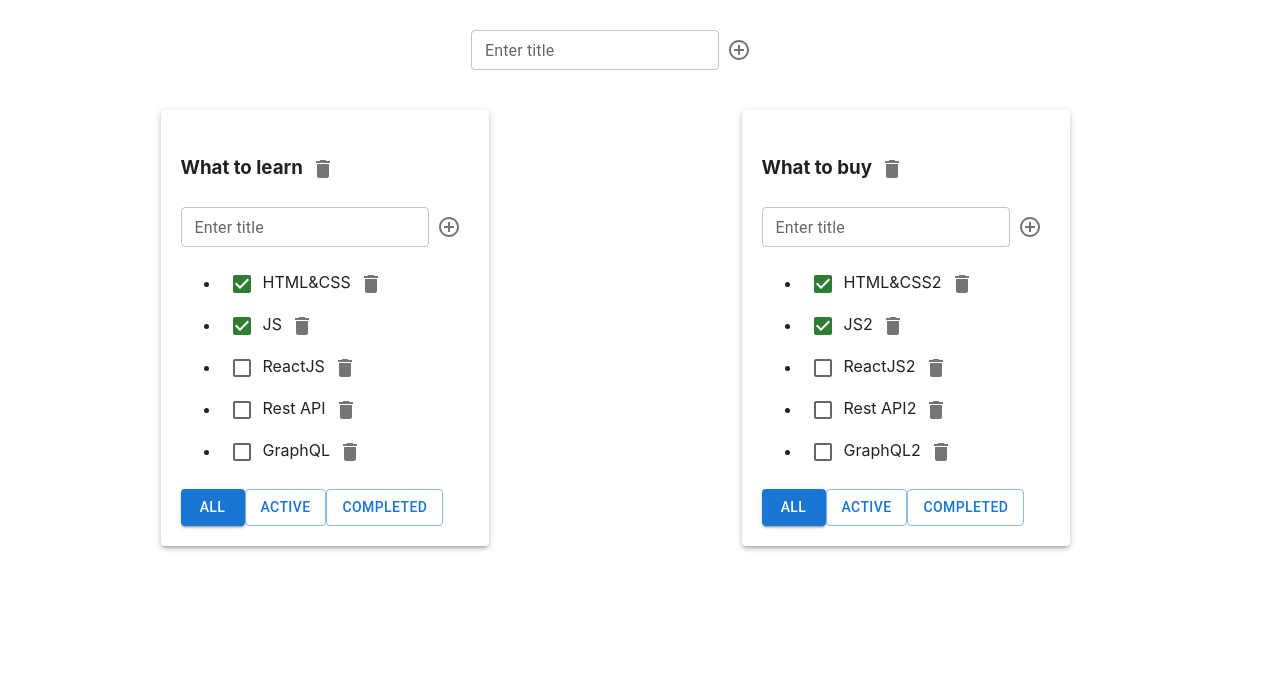
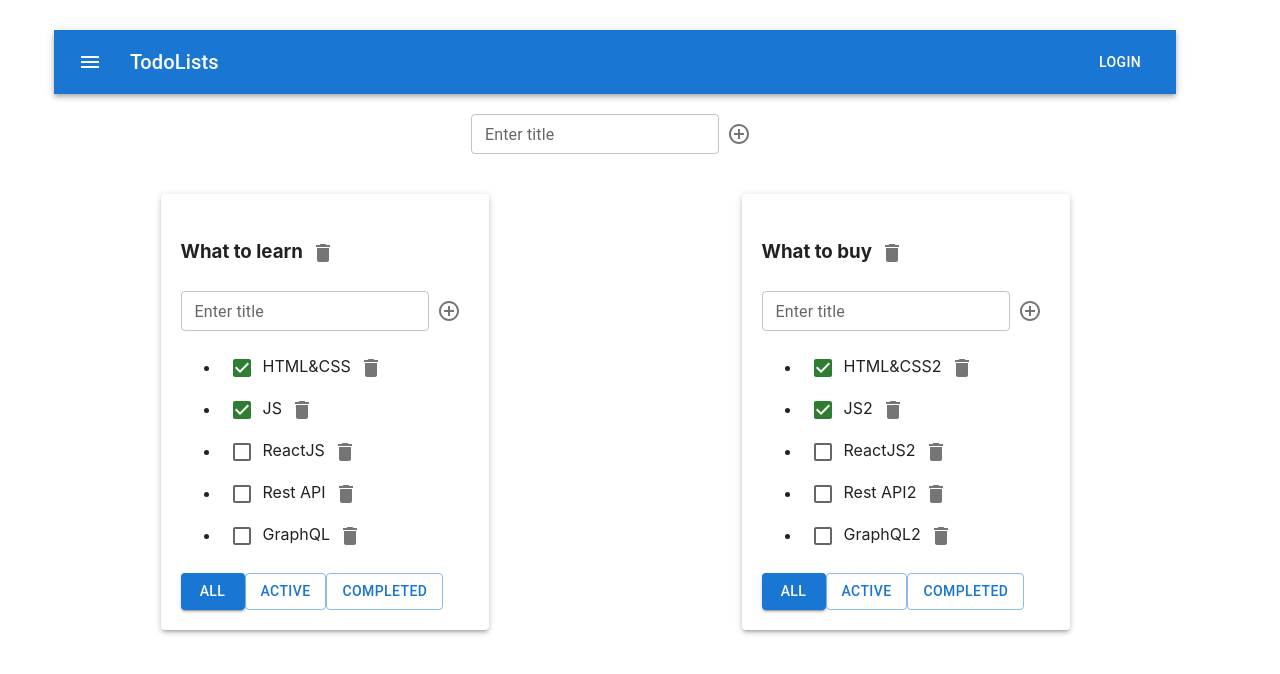
Before and after one commit to Yuhee2020/todolist, a React (Create React App) app: page / in a window 1280 px wide. Shown: the top 674 px of the page. Built offline with nearby package versions, Linux system fonts and the light colour scheme.

Commit message:
material ui

```diff
--- a/src/App.tsx
+++ b/src/App.tsx
@@ -4,6 +4,7 @@
 import {v1} from "uuid";
 import {FullInput} from "./components/FullInput";
 import {Container, Grid, Paper,} from "@mui/material";
+import ButtonAppBar from "./components/AppBar";
 
 export type FilterType = "all" | "active" | "completed"
 export type TodoListsType = {
@@ -74,11 +75,14 @@
     }
 
     return (
+
         <div className="App">
+
             <Container fixed>
+                <ButtonAppBar/>
                 <Grid container spacing={5} >
-                    <Grid item xs={12} style={{textAlign: 'center'}}>
-                        <FullInput callBack={addTodoList}/>
+                    <Grid item xs={12} style={{textAlign: 'center', marginTop:"20px"}}>
+                        <FullInput callBack={addTodoList} />
                     </Grid>
 
 
--- /dev/null
+++ b/src/components/AppBar.tsx
@@ -0,0 +1,32 @@
+import * as React from 'react';
+import AppBar from '@mui/material/AppBar';
+import Box from '@mui/material/Box';
+import Toolbar from '@mui/material/Toolbar';
+import Typography from '@mui/material/Typography';
+import Button from '@mui/material/Button';
+import IconButton from '@mui/material/IconButton';
+import MenuIcon from '@mui/icons-material/Menu';
+
+export default function ButtonAppBar() {
+    return (
+        <Box sx={{ flexGrow: 1 }}>
+            <AppBar position="static">
+                <Toolbar>
+                    <IconButton
+                        size="large"
+                        edge="start"
+                        color="inherit"
+                        aria-label="menu"
+                        sx={{ mr: 2 }}
+                    >
+                        <MenuIcon />
+                    </IconButton>
+                    <Typography variant="h6" component="div" sx={{ flexGrow: 1 }}>
+                       TodoLists
+                    </Typography>
+                    <Button color="inherit">Login</Button>
+                </Toolbar>
+            </AppBar>
+        </Box>
+    );
+}
```
